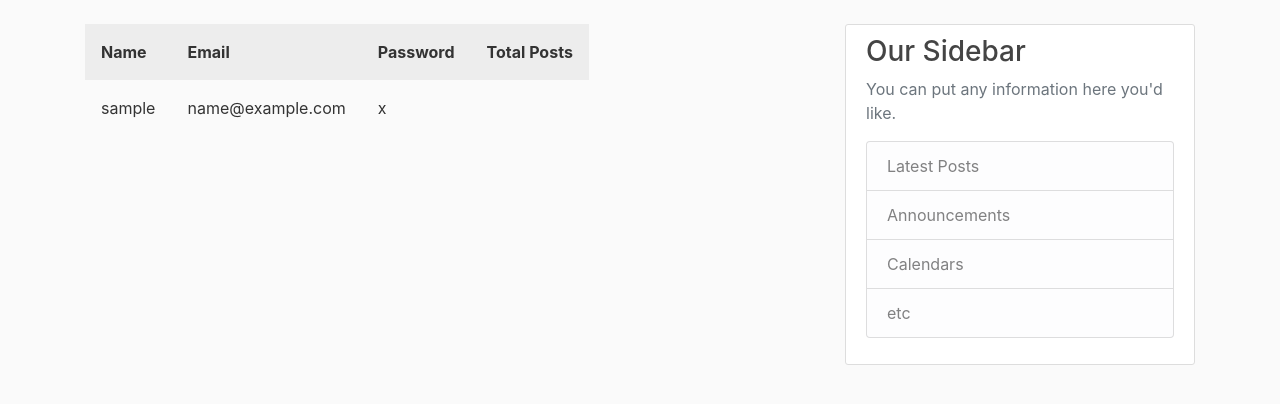
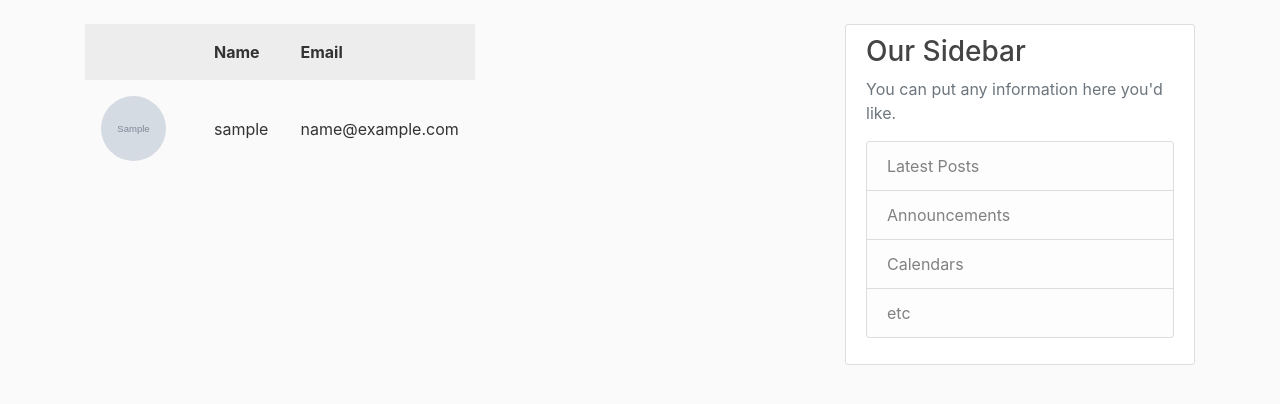
Before and after one commit to shkhaider2015/Flask_App, a Flask app: template myApp/templates/admin_panel.html in a window 1280 px wide. Shown: the part 56-460 px from the top of the page. Run offline with Flask 2, Linux system fonts and the light colour scheme; tables that the repository leaves empty hold one stand-in row (values such as "Sample post"); the template is opened without the code that fills it: values that come from a table or form of the project are taken from there, most other values are stand-ins (such as "Sample title", 1, 10 or a date in 2020); grey boxes marked "Sample" are stand-in pictures; some libraries are stand-ins or nearby versions.

Commit message:
admin panel

```diff
--- a/myApp/templates/admin_panel.html
+++ b/myApp/templates/admin_panel.html
@@ -1,21 +1,23 @@
 {% extends "layout.html" %}
 {% block content %}
 
+
 <table class="table-striped table-hover">
     <tr>
+        <th class="p-3"></th>
         <th class="p-3">Name</th>
         <th class="p-3">Email</th>
-        <th class="p-3">Password</th>
-        <th class="p-3">Total Posts</th>
     </tr>
     {% for user in users %}
 
     <tr>
+        <td class="p-3">
+            <img src="{{ url_for('static', filename='profile_pics/' + user.image_file) }}" alt="" class="rounded-circle article-img">
+        </td>
         <td class="p-3"> {{ user.username }} </td>
         <td class="p-3"> {{ user.email }} </td>
-        <td class="p-3"> {{ user.password }} </td>
-        <td class="p-3"></td>
     </tr>
+
 
     {% endfor %}
 
--- a/testing.py
+++ b/testing.py
@@ -14,4 +14,5 @@ data = {
 
 for a in data.values():
     for b in a.values():
+        print("iteration")
         print(b)
```
Also changed, not shown: myApp/admin/routes.py (+1 -9 lines).
